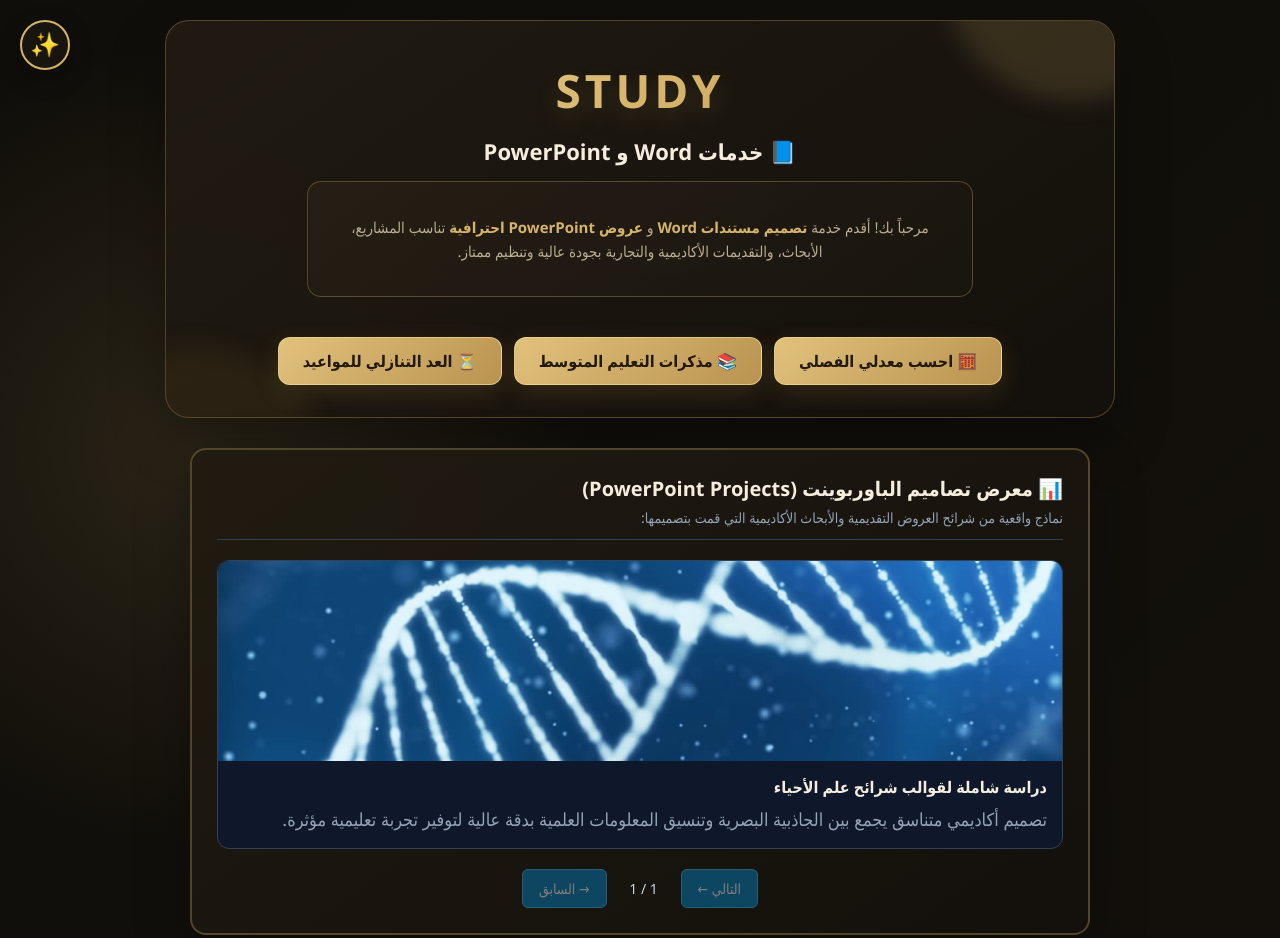
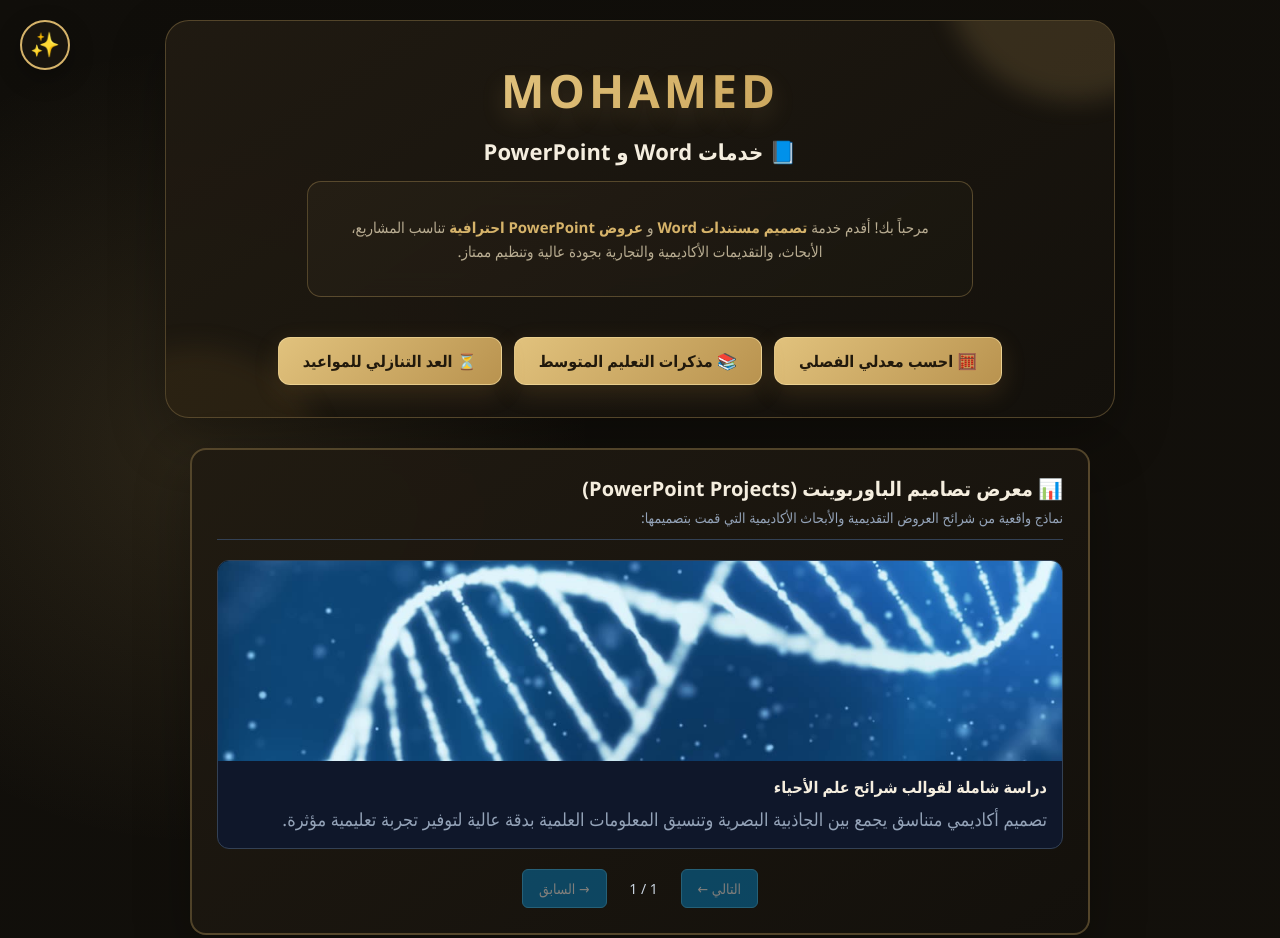
Before and after one commit to seddiqcraft22-beep/MohamedStudy, a plain HTML site: page index.html in a window 1280 px wide. Shown: the top 938 px of the page. Drawn offline with Linux system fonts and the light colour scheme.

Commit message:
Update index.html

```diff
--- a/index.html
+++ b/index.html
@@ -13,7 +13,7 @@
     </div>
     <header class="hero">
         <!-- اسمك الفخم -->
-        <div class="brand-name">STUDY</div>
+        <div class="brand-name">MOHAMED</div>
 
         <h1>📘 خدمات Word و PowerPoint</h1>
         <div class="about-section">
```
